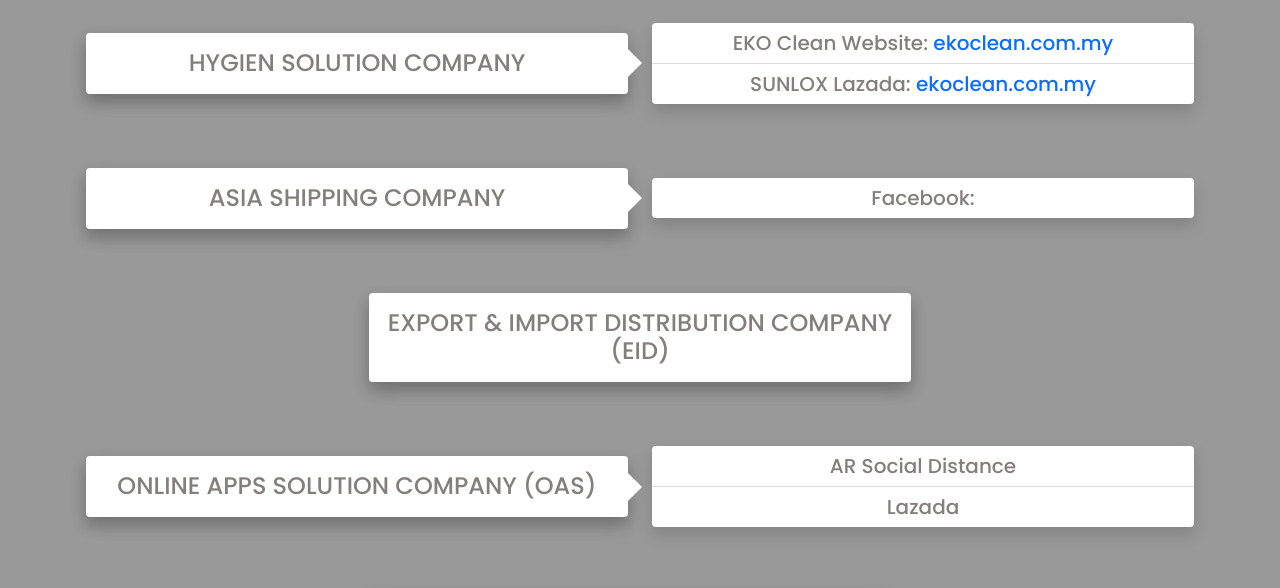
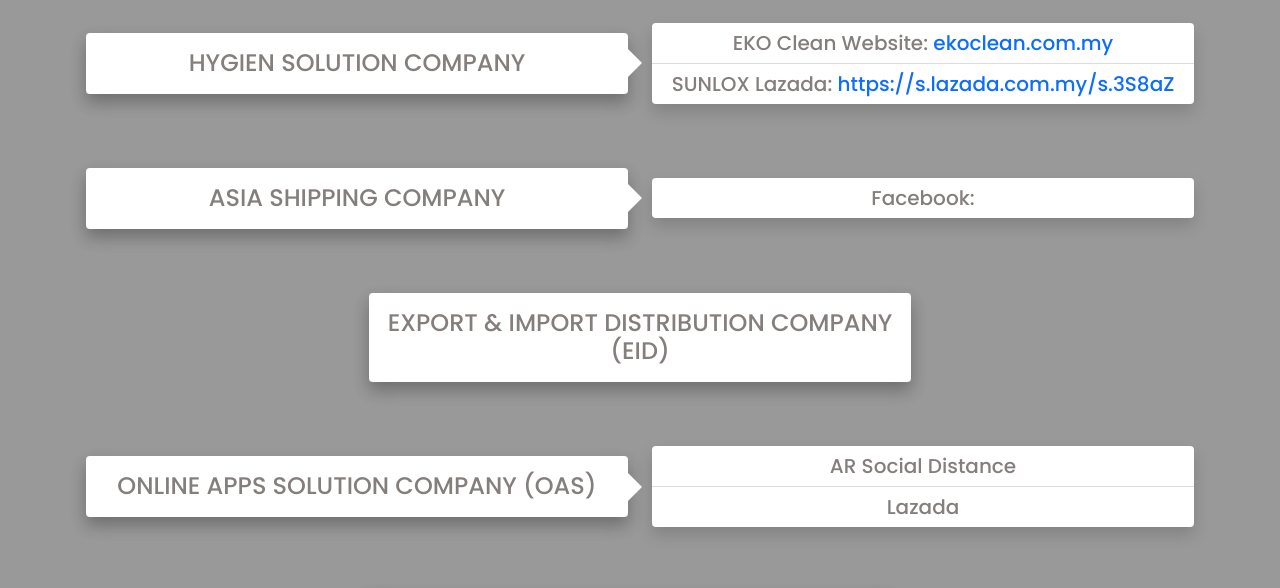
Before and after one commit to AhmedBarahim/AsiaCaring, a plain HTML site: page index.html in a window 1280 px wide. Shown: the part 159-747 px from the top of the page. Drawn offline with nearby package versions, Linux system fonts and the light colour scheme.

Commit message:
Add files via upload

```diff
--- a/index.html
+++ b/index.html
@@ -65,7 +65,7 @@
                   <div class="tab-pane shadow rounded bg-white show active text-muted" id="v-pills-home2" role="tabpanel" aria-labelledby="v-pills-home-tab">
                     <h5 class="p-2 m-auto">EKO Clean Website: <a href="https://ekoclean.com.my/" target="_blank" style="text-decoration: none;">ekoclean.com.my</a></h5>
                     <hr class="p-0 m-0">
-                    <h5 class="p-2 m-auto">SUNLOX Lazada: <a href="https://ekoclean.com.my/" target="_blank" style="text-decoration: none;">ekoclean.com.my</a></h5>
+                    <h5 class="p-2 m-auto">SUNLOX Lazada: <a href="https://s.lazada.com.my/s.3S8aZ" target="_blank" style="text-decoration: none;">https://s.lazada.com.my/s.3S8aZ</a></h5>
                   </div>
                 </div>
               </div>
```
